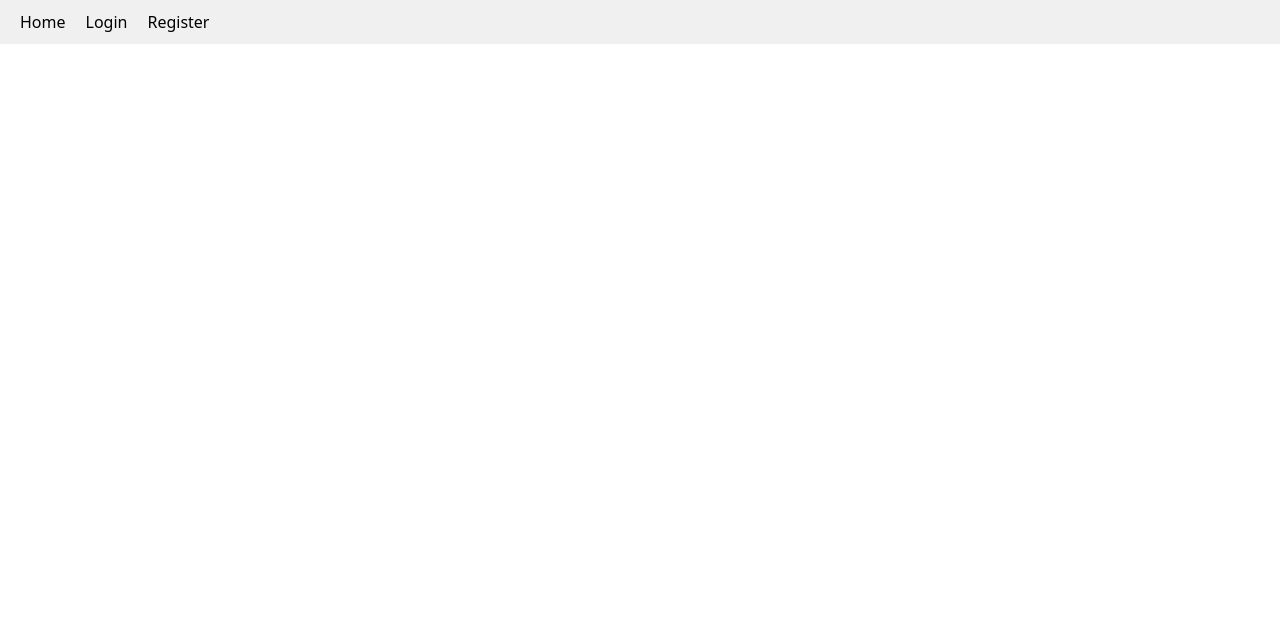
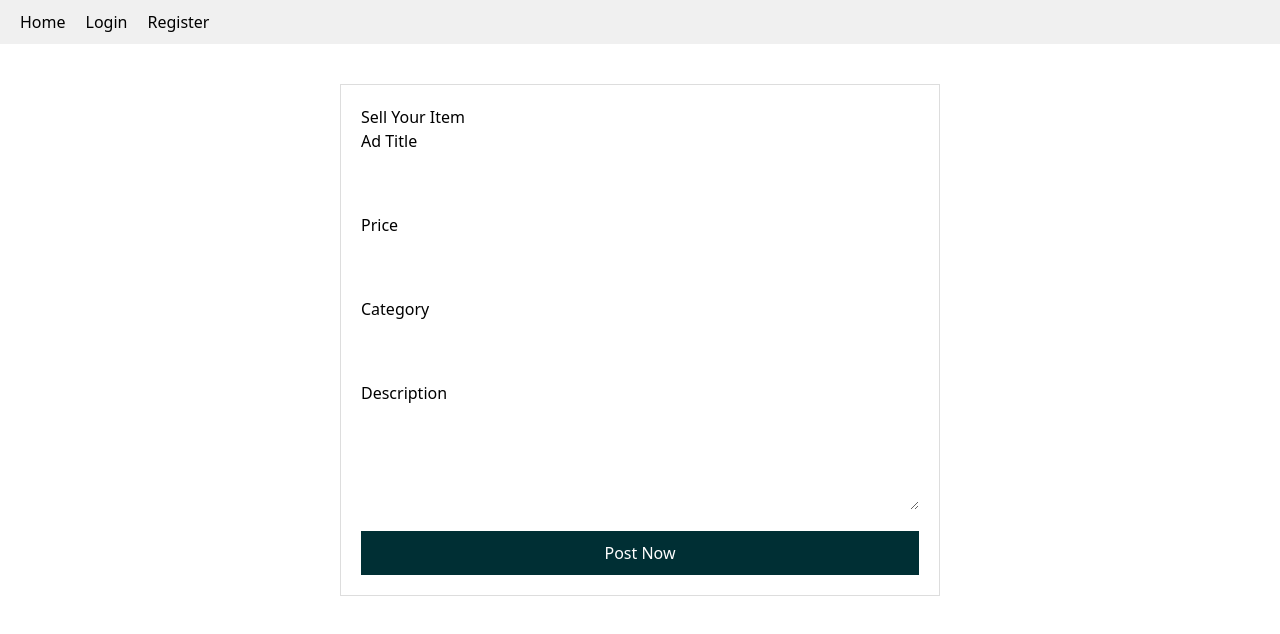
Before and after one commit to PIQUE039/verity, a React app in the folder frontend/: page /add in a window 1280 px wide. Before the commit this address had no page. Shown: the top 634 px of the page. Built offline with nearby package versions, Linux system fonts and the light colour scheme; the HTML template or start-up script is replaced by a standard one.

Commit message:
Frontend/Listing Item

```diff
--- a/frontend/src/App.jsx
+++ b/frontend/src/App.jsx
@@ -3,6 +3,7 @@ import Navbar from './components/Navbar';
 import Home from './pages/Home';
 import Login from './pages/Login';
 import Register from './pages/Register';
+import AddListing from './pages/AddListing';
 
 function App(){
   return(
@@ -12,6 +13,7 @@ function App(){
         <Route path="/" element={<Home/>}/>
         <Route path="/login" element={<Login/>}/>
         <Route path="/register" element={<Register/>}/>
+        <Route path="/add" element={<AddListing />} />
       </Routes>
     </Router>
   );
--- /dev/null
+++ b/frontend/src/pages/AddListing.jsx
@@ -0,0 +1,103 @@
+import { useState } from "react";
+import API from '../api';
+import {useNavigate} from 'react-router-dom';
+
+const AddListing = () =>{
+   //SINGLE STATE OBJECT: Keeping all form fields in one bucket
+   const [formData, setFormData] = useState({
+      title:'',
+      price:'',
+      category:'',
+      description:''
+   });
+
+   const navigate = useNavigate(); //Use to redirect user after success.
+
+   //UNIVERSAL CHANGE HANDELER
+   const handleChange = (e) =>{
+      setFormData({
+         ...formData,
+         [e.target.name]: e.target.value
+      });
+   };
+
+   const handleSubmit = async (e) =>{
+      e.preventDefault();
+
+      try{
+         //The API Agent check for Token automatically
+         await API.post('/listings', formData);
+         alert("Item Listed Successfully");
+         navigate('/');
+      }catch(err){
+         console.error(err);
+         alert("Error:" + (err.response?.data?.message || "Something went wrong"));
+      }
+   };
+
+   return (
+      <div style={{ maxWidth: '600px', margin: '40px auto', padding: '20px', border: '1px solid #ddd' }}>
+      <h2>Sell Your Item</h2>
+      <form onSubmit={handleSubmit}>
+
+      {/* TITLE INPUT */}
+         <div style={{ marginBottom: '15px' }}>
+            <label>Ad Title</label>
+            <input
+            type="text"
+            name="title" // Crucial: Must match the key in state
+            value={formData.title}
+            onChange={handleChange}
+            style={inputStyle}
+            required
+            />
+        </div>
+
+        {/* PRICE INPUT */}
+         <div style={{ marginBottom: '15px' }}>
+            <label>Price</label>
+            <input
+            type="number"
+            name="price"
+            value={formData.price}
+            onChange={handleChange}
+            style={inputStyle}
+            required
+            />
+         </div>
+
+        {/* CATEGORY INPUT */}
+         <div style={{ marginBottom: '15px' }}>
+            <label>Category</label>
+            <input
+            type="text"
+            name="category"
+            value={formData.category}
+            onChange={handleChange}
+            style={inputStyle}
+            required
+            />
+         </div>
+
+        {/* DESCRIPTION INPUT */}
+         <div style={{ marginBottom: '15px' }}>
+            <label>Description</label>
+            <textarea
+            name="description"
+            value={formData.description}
+            onChange={handleChange}
+            style={{ ...inputStyle, height: '100px' }}
+            required
+            />
+         </div>
+
+         <button type="submit" style={buttonStyle}>Post Now</button>
+      </form>
+      </div>
+   );
+};
+
+const inputStyle = { width: '100%', padding: '8px', marginTop: '5px' };
+const buttonStyle = { width: '100%', padding: '10px', backgroundColor: '#002f34', color: 'white', border: 'none', cursor: 'pointer' };
+
+export default AddListing;
--- a/frontend/src/pages/Home.jsx
+++ b/frontend/src/pages/Home.jsx
@@ -1,3 +1,76 @@
-const Home = () => <h1>Welcome to OLX Clone.</h1>
+import { useState, useEffect } from "react";
+import API from '../api';
+
+const Home = () =>{
+   //MEMORY BOX
+   const [listings, setListings] = useState([]);
+
+   //THE TRIGGER: Runs exactly one time when the page loads
+   useEffect(() =>{
+      const fetchListings = async () =>{
+         try{
+            console.log('Fetching listings...');
+            const response = await API.get('/listings');
+
+            console.log("Data Recieved:", response.data); //Verify data structure.
+            setListings(response.data); //Update memory box.
+         }catch(err){
+            console.error("Error fetching listings:",err);
+         }
+      };
+
+      fetchListings(); //Executing the function above.
+   },[]);
+
+   return (
+    <div style={{ padding: '20px' }}>
+      <h1>Fresh Recommendations</h1>
+
+      {/* THE GRID: Creates a responsive layout */}
+      <div style={{ display: 'grid', gridTemplateColumns: 'repeat(auto-fill, minmax(250px, 1fr))', gap: '20px' }}>
+
+        {/* THE LOOP: Takes the data and turns it into HTML */}
+        {listings.map((item) => (
+          <div key={item._id} style={cardStyle}>
+            {/* Placeholder image for now */}
+            <div style={imagePlaceholder}>
+               <span>Image</span>
+            </div>
+
+            <div style={{ padding: '10px' }}>
+               <h3 style={{ margin: '0 0 10px 0' }}>₹ {item.price}</h3>
+               <p style={{ margin: '0', fontWeight: '500' }}>{item.title}</p>
+               <p style={{ fontSize: '12px', color: 'gray' }}>{item.category}</p>
+
+               {/* Optional Chaining (?.) protects us if seller data is missing */}
+               <small style={{ display: 'block', marginTop: '10px', color: '#555' }}>
+                  Seller: {item.seller?.name || "Unknown User"}
+               </small>
+            </div>
+          </div>
+        ))}
+      </div>
+    </div>
+  );
+};
+
+// BASIC STYLES (We will replace this with Tailwind on Day 7)
+const cardStyle = {
+  border: '1px solid #ddd',
+  borderRadius: '4px',
+  overflow: 'hidden', // Keeps image inside the corners
+  backgroundColor: 'white',
+  boxShadow: '0 2px 4px rgba(0,0,0,0.1)'
+};
+
+const imagePlaceholder = {
+  width: '100%',
+  height: '160px',
+  backgroundColor: '#f0f0f0',
+  display: 'flex',
+  alignItems: 'center',
+  justifyContent: 'center',
+  color: '#888'
+};
 
 export default Home;
```
